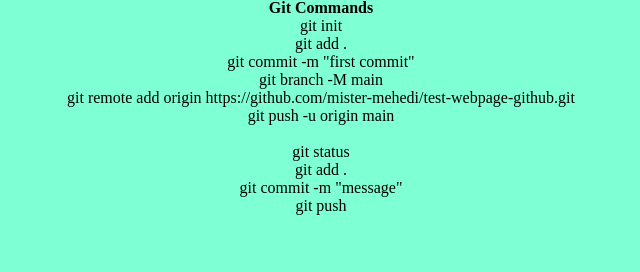
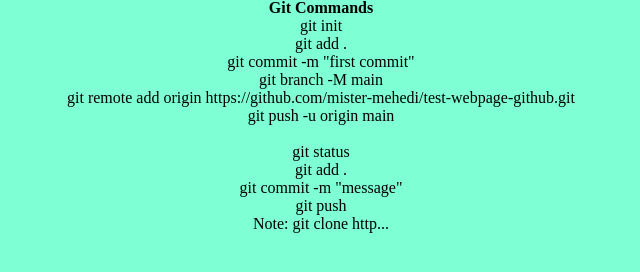
Before and after one commit to mister-mehedi/test-webpage-github, a plain HTML site: page index.html in a window 1280 px wide. Shown: the part 38-310 px from the top of the page, without its empty margins (319-959 px from the left). Drawn offline with Linux system fonts and the light colour scheme.

Commit message:
git clone command added

```diff
--- a/index.html
+++ b/index.html
@@ -28,6 +28,8 @@
     <li>git commit -m "message"</li>
     <li>git push</li>
   </ul>
+
+  Note: git clone http...
   </p>
 
 </body>
```
